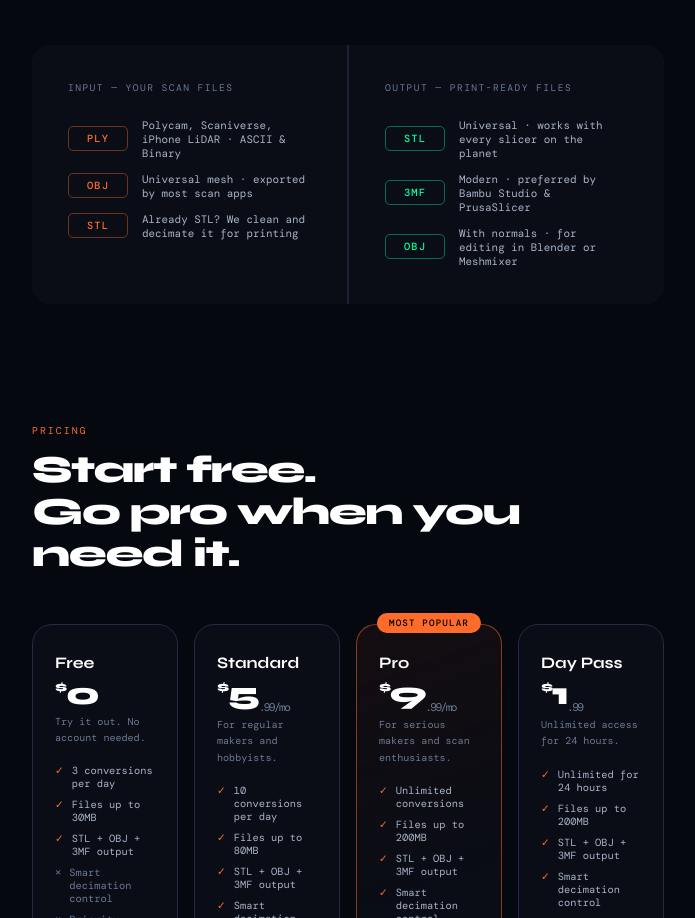
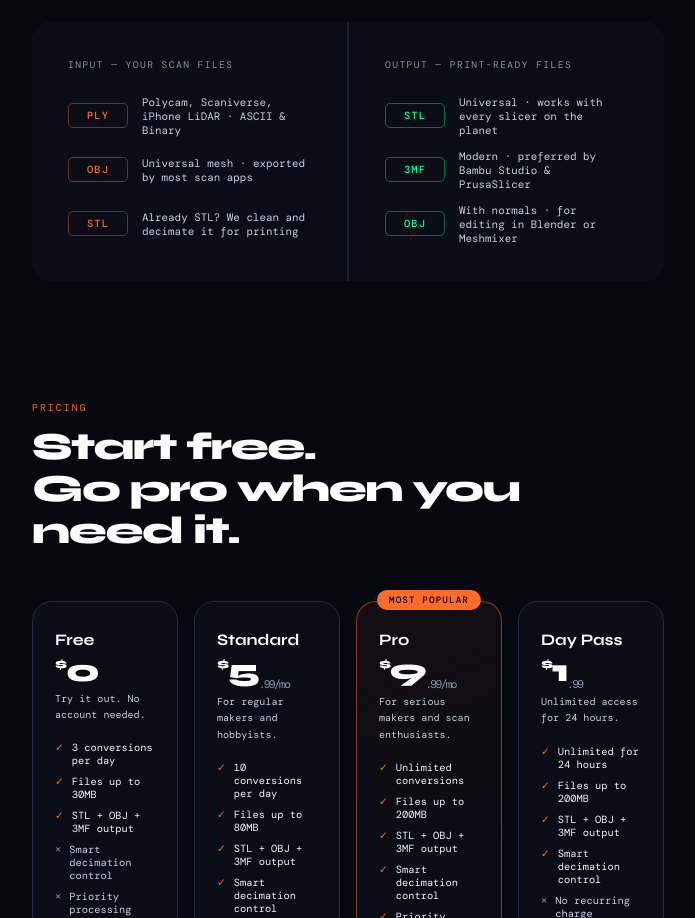
Before and after one commit to flywellco/meshthis, a plain HTML site: page index.html in a window 1280 px wide. Shown: the part 1882-2800 px from the top of the page, without its empty margins (292-987 px from the left). Drawn offline with nearby package versions, Linux system fonts and the light colour scheme; a script that the page names is missing; a web font is replaced by a local one.

Commit message:
Add files via upload

```diff
--- a/index.html
+++ b/index.html
@@ -28,8 +28,8 @@
   --green:   #00ff9d;
   --red:     #ff3a3a;
   --text:    #f0f4ff;
-  --muted:   #a8b4c8;
-  --dim:     #6b7a94;
+  --muted:   #c8d0e0;
+  --dim:     #8895aa;
   --mono:    'DM Mono', monospace;
   --display: 'Syne', sans-serif;
 }
@@ -750,7 +750,7 @@ header {
 
   <div class="hero">
     <h1 class="hero-title">Turn your 3D scan<br><span>into something real.</span></h1>
-    <p class="hero-sub">Drop your scan. Mesh it. Print it. &nbsp;·&nbsp; PLY · OBJ · STL → STL · OBJ · 3MF &nbsp;·&nbsp; 100% in your browser</p>
+    <p class="hero-sub">Drop your scan. Mesh it. Print it. PLY · OBJ · STL → STL · OBJ · 3MF<br>100% in your browser</p>
   </div>
 
   <!-- Decimate control -->
@@ -893,26 +893,26 @@ header {
     <div class="fade-up">
       <p style="font-size:0.62rem;letter-spacing:0.2em;text-transform:uppercase;color:var(--orange);margin-bottom:12px;">How it works</p>
       <h2 style="font-family:var(--display);font-size:clamp(1.8rem,3vw,2.6rem);font-weight:800;letter-spacing:-0.04em;color:#fff;line-height:1.1;margin-bottom:16px;">Three steps.<br>One printable file.</h2>
-      <p style="font-size:0.8rem;color:var(--muted);line-height:1.8;max-width:480px;">No MeshLab. No CloudCompare. No PhD. Just drop your scan and go.</p>
-    </div>
-    <div class="fade-up" style="display:grid;grid-template-columns:repeat(3,1fr);gap:2px;margin-top:48px;background:var(--border);border-radius:20px;overflow:hidden;">
+      <p style="font-size:0.8rem;color:var(--muted);line-height:1.8;max-width:600px;white-space:nowrap;">No MeshLab. No CloudCompare. No PhD. Just drop your scan and go.</p>
+    </div>
+    <div class="fade-up mobile-1col" style="display:grid;grid-template-columns:repeat(3,1fr);gap:2px;margin-top:48px;background:var(--border);border-radius:20px;overflow:hidden;">
       <div style="background:var(--s1);padding:36px 28px;">
-        <div style="font-family:var(--display);font-size:3.5rem;font-weight:800;color:rgba(255,107,43,0.08);letter-spacing:-0.06em;line-height:1;margin-bottom:16px;user-select:none;">01</div>
-        <div style="width:40px;height:40px;background:rgba(255,107,43,0.1);border:1px solid rgba(255,107,43,0.2);border-radius:10px;display:flex;align-items:center;justify-content:center;margin-bottom:14px;font-size:1.1rem;">📱</div>
+        <div style="font-family:var(--display);font-size:3.5rem;font-weight:800;color:#ff6b2b;letter-spacing:-0.06em;line-height:1;margin-bottom:16px;user-select:none;">01</div>
+        <div style="width:40px;height:40px;background:rgba(255,107,43,0.25);border:1px solid rgba(255,107,43,0.5);border-radius:10px;display:flex;align-items:center;justify-content:center;margin-bottom:14px;font-size:1.1rem;">📱</div>
         <div style="font-family:var(--display);font-size:0.95rem;font-weight:700;color:#fff;margin-bottom:8px;">Scan anything</div>
         <div style="font-size:0.7rem;color:var(--muted);line-height:1.7;margin-bottom:12px;">Use the LiDAR scanner in your iPhone Pro or iPad Pro. Any scanning app works — export the mesh file when done.</div>
         <div style="display:flex;gap:6px;flex-wrap:wrap;"><span style="font-size:0.58rem;padding:3px 8px;border-radius:4px;border:1px solid var(--border2);color:var(--dim);">Polycam</span><span style="font-size:0.58rem;padding:3px 8px;border-radius:4px;border:1px solid var(--border2);color:var(--dim);">Scaniverse</span><span style="font-size:0.58rem;padding:3px 8px;border-radius:4px;border:1px solid var(--border2);color:var(--dim);">RealityScan</span></div>
       </div>
       <div style="background:var(--s1);padding:36px 28px;">
-        <div style="font-family:var(--display);font-size:3.5rem;font-weight:800;color:rgba(255,107,43,0.08);letter-spacing:-0.06em;line-height:1;margin-bottom:16px;user-select:none;">02</div>
-        <div style="width:40px;height:40px;background:rgba(255,107,43,0.1);border:1px solid rgba(255,107,43,0.2);border-radius:10px;display:flex;align-items:center;justify-content:center;margin-bottom:14px;font-size:1.1rem;">⬆</div>
+        <div style="font-family:var(--display);font-size:3.5rem;font-weight:800;color:#ff6b2b;letter-spacing:-0.06em;line-height:1;margin-bottom:16px;user-select:none;">02</div>
+        <div style="width:40px;height:40px;background:rgba(255,107,43,0.25);border:1px solid rgba(255,107,43,0.5);border-radius:10px;display:flex;align-items:center;justify-content:center;margin-bottom:14px;font-size:1.1rem;">⬆</div>
         <div style="font-family:var(--display);font-size:0.95rem;font-weight:700;color:#fff;margin-bottom:8px;">Drop the file</div>
         <div style="font-size:0.7rem;color:var(--muted);line-height:1.7;margin-bottom:12px;">Drag your PLY, OBJ, or STL onto MeshThis above. Smart decimation trims millions of triangles to what your printer actually needs.</div>
         <div style="display:flex;gap:6px;flex-wrap:wrap;"><span style="font-size:0.58rem;padding:3px 8px;border-radius:4px;border:1px solid var(--border2);color:var(--dim);">.ply</span><span style="font-size:0.58rem;padding:3px 8px;border-radius:4px;border:1px solid var(--border2);color:var(--dim);">.obj</span><span style="font-size:0.58rem;padding:3px 8px;border-radius:4px;border:1px solid var(--border2);color:var(--dim);">.stl</span></div>
       </div>
       <div style="background:var(--s1);padding:36px 28px;">
-        <div style="font-family:var(--display);font-size:3.5rem;font-weight:800;color:rgba(255,107,43,0.08);letter-spacing:-0.06em;line-height:1;margin-bottom:16px;user-select:none;">03</div>
-        <div style="width:40px;height:40px;background:rgba(255,107,43,0.1);border:1px solid rgba(255,107,43,0.2);border-radius:10px;display:flex;align-items:center;justify-content:center;margin-bottom:14px;font-size:1.1rem;">🖨</div>
+        <div style="font-family:var(--display);font-size:3.5rem;font-weight:800;color:#ff6b2b;letter-spacing:-0.06em;line-height:1;margin-bottom:16px;user-select:none;">03</div>
+        <div style="width:40px;height:40px;background:rgba(255,107,43,0.25);border:1px solid rgba(255,107,43,0.5);border-radius:10px;display:flex;align-items:center;justify-content:center;margin-bottom:14px;font-size:1.1rem;">🖨</div>
         <div style="font-family:var(--display);font-size:0.95rem;font-weight:700;color:#fff;margin-bottom:8px;">Print it</div>
         <div style="font-size:0.7rem;color:var(--muted);line-height:1.7;margin-bottom:12px;">Download a clean, slicer-ready STL or 3MF. Open straight in Bambu Studio, PrusaSlicer, or Cura and hit print.</div>
         <div style="display:flex;gap:6px;flex-wrap:wrap;"><span style="font-size:0.58rem;padding:3px 8px;border-radius:4px;border:1px solid var(--border2);color:var(--dim);">Bambu Studio</span><span style="font-size:0.58rem;padding:3px 8px;border-radius:4px;border:1px solid var(--border2);color:var(--dim);">PrusaSlicer</span><span style="font-size:0.58rem;padding:3px 8px;border-radius:4px;border:1px solid var(--border2);color:var(--dim);">Cura</span></div>
@@ -926,18 +926,18 @@ header {
       <p style="font-size:0.62rem;letter-spacing:0.2em;text-transform:uppercase;color:var(--orange);margin-bottom:12px;">Supported formats</p>
       <h2 style="font-family:var(--display);font-size:clamp(1.8rem,3vw,2.6rem);font-weight:800;letter-spacing:-0.04em;color:#fff;line-height:1.1;margin-bottom:16px;">Works with every<br>scan app export.</h2>
     </div>
-    <div class="fade-up" style="display:grid;grid-template-columns:1fr 1fr;gap:2px;margin-top:48px;background:var(--border);border-radius:20px;overflow:hidden;">
-      <div style="background:var(--s1);padding:36px;">
+    <div class="fade-up mobile-1col" style="display:grid;grid-template-columns:1fr 1fr;gap:2px;margin-top:48px;background:var(--border);border-radius:20px;overflow:hidden;">
+      <div style="background:var(--s1);padding:36px;display:flex;flex-direction:column;">
         <div style="font-size:0.6rem;letter-spacing:0.15em;text-transform:uppercase;color:var(--dim);margin-bottom:24px;">Input — your scan files</div>
-        <div style="display:flex;flex-direction:column;gap:12px;">
+        <div style="display:grid;grid-template-rows:1fr 1fr 1fr;gap:12px;flex:1;">
           <div style="display:flex;align-items:center;gap:14px;"><span style="font-size:0.65rem;font-weight:500;letter-spacing:0.1em;padding:5px 10px;border-radius:5px;border:1px solid rgba(255,107,43,0.4);color:var(--orange);min-width:60px;text-align:center;">PLY</span><span style="font-size:0.68rem;color:var(--muted);">Polycam, Scaniverse, iPhone LiDAR · ASCII & Binary</span></div>
           <div style="display:flex;align-items:center;gap:14px;"><span style="font-size:0.65rem;font-weight:500;letter-spacing:0.1em;padding:5px 10px;border-radius:5px;border:1px solid rgba(255,107,43,0.4);color:var(--orange);min-width:60px;text-align:center;">OBJ</span><span style="font-size:0.68rem;color:var(--muted);">Universal mesh · exported by most scan apps</span></div>
           <div style="display:flex;align-items:center;gap:14px;"><span style="font-size:0.65rem;font-weight:500;letter-spacing:0.1em;padding:5px 10px;border-radius:5px;border:1px solid rgba(255,107,43,0.4);color:var(--orange);min-width:60px;text-align:center;">STL</span><span style="font-size:0.68rem;color:var(--muted);">Already STL? We clean and decimate it for printing</span></div>
         </div>
       </div>
-      <div style="background:var(--s1);padding:36px;">
+      <div style="background:var(--s1);padding:36px;display:flex;flex-direction:column;">
         <div style="font-size:0.6rem;letter-spacing:0.15em;text-transform:uppercase;color:var(--dim);margin-bottom:24px;">Output — print-ready files</div>
-        <div style="display:flex;flex-direction:column;gap:12px;">
+        <div style="display:grid;grid-template-rows:1fr 1fr 1fr;gap:12px;flex:1;">
           <div style="display:flex;align-items:center;gap:14px;"><span style="font-size:0.65rem;font-weight:500;letter-spacing:0.1em;padding:5px 10px;border-radius:5px;border:1px solid rgba(0,255,157,0.4);color:var(--green);min-width:60px;text-align:center;">STL</span><span style="font-size:0.68rem;color:var(--muted);">Universal · works with every slicer on the planet</span></div>
           <div style="display:flex;align-items:center;gap:14px;"><span style="font-size:0.65rem;font-weight:500;letter-spacing:0.1em;padding:5px 10px;border-radius:5px;border:1px solid rgba(0,255,157,0.4);color:var(--green);min-width:60px;text-align:center;">3MF</span><span style="font-size:0.68rem;color:var(--muted);">Modern · preferred by Bambu Studio & PrusaSlicer</span></div>
           <div style="display:flex;align-items:center;gap:14px;"><span style="font-size:0.65rem;font-weight:500;letter-spacing:0.1em;padding:5px 10px;border-radius:5px;border:1px solid rgba(0,255,157,0.4);color:var(--green);min-width:60px;text-align:center;">OBJ</span><span style="font-size:0.68rem;color:var(--muted);">With normals · for editing in Blender or Meshmixer</span></div>
@@ -952,30 +952,30 @@ header {
       <p style="font-size:0.62rem;letter-spacing:0.2em;text-transform:uppercase;color:var(--orange);margin-bottom:12px;">Pricing</p>
       <h2 style="font-family:var(--display);font-size:clamp(1.8rem,3vw,2.6rem);font-weight:800;letter-spacing:-0.04em;color:#fff;line-height:1.1;margin-bottom:16px;">Start free.<br>Go pro when you need it.</h2>
     </div>
-    <div class="fade-up" style="display:grid;grid-template-columns:repeat(4,1fr);gap:16px;margin-top:48px;">
+    <div class="fade-up mobile-1col" style="display:grid;grid-template-columns:repeat(4,1fr);gap:16px;margin-top:48px;">
       <div style="background:var(--s1);border:1px solid var(--border2);border-radius:20px;padding:28px 22px;display:flex;flex-direction:column;">
         <div style="font-family:var(--display);font-size:1rem;font-weight:700;color:#fff;margin-bottom:6px;">Free</div>
         <div style="font-family:var(--display);font-size:2rem;font-weight:800;color:#fff;letter-spacing:-0.05em;line-height:1;margin-bottom:4px;"><sup style="font-size:0.9rem;vertical-align:super;">$</sup>0</div>
-        <div style="font-size:0.63rem;color:var(--dim);margin-bottom:18px;line-height:1.6;">Try it out. No account needed.</div>
+        <div style="font-size:0.63rem;color:var(--muted);margin-bottom:18px;line-height:1.6;">Try it out. No account needed.</div>
         <ul style="list-style:none;display:flex;flex-direction:column;gap:8px;margin-bottom:22px;padding:0;flex:1;">
-          <li style="font-size:0.65rem;color:var(--muted);display:flex;gap:8px;"><span style="color:var(--orange);flex-shrink:0;">✓</span>3 conversions per day</li>
-          <li style="font-size:0.65rem;color:var(--muted);display:flex;gap:8px;"><span style="color:var(--orange);flex-shrink:0;">✓</span>Files up to 30MB</li>
-          <li style="font-size:0.65rem;color:var(--muted);display:flex;gap:8px;"><span style="color:var(--orange);flex-shrink:0;">✓</span>STL + OBJ + 3MF output</li>
-          <li style="font-size:0.65rem;color:var(--dim);display:flex;gap:8px;"><span style="color:var(--dim);flex-shrink:0;">×</span>Smart decimation control</li>
-          <li style="font-size:0.65rem;color:var(--dim);display:flex;gap:8px;"><span style="color:var(--dim);flex-shrink:0;">×</span>Priority processing</li>
+          <li style="font-size:0.65rem;color:var(--text);display:flex;gap:8px;"><span style="color:var(--orange);flex-shrink:0;">✓</span>3 conversions per day</li>
+          <li style="font-size:0.65rem;color:var(--text);display:flex;gap:8px;"><span style="color:var(--orange);flex-shrink:0;">✓</span>Files up to 30MB</li>
+          <li style="font-size:0.65rem;color:var(--text);display:flex;gap:8px;"><span style="color:var(--orange);flex-shrink:0;">✓</span>STL + OBJ + 3MF output</li>
+          <li style="font-size:0.65rem;color:var(--muted);display:flex;gap:8px;"><span style="color:var(--dim);flex-shrink:0;">×</span>Smart decimation control</li>
+          <li style="font-size:0.65rem;color:var(--muted);display:flex;gap:8px;"><span style="color:var(--dim);flex-shrink:0;">×</span>Priority processing</li>
         </ul>
         <a href="#dropzone" style="display:block;width:100%;font-family:var(--mono);font-size:0.68rem;font-weight:500;letter-spacing:0.08em;text-transform:uppercase;padding:11px;border-radius:8px;background:transparent;color:var(--muted);border:1px solid var(--border2);text-align:center;text-decoration:none;transition:all 0.15s;margin-top:auto;" onmouseover="this.style.borderColor='var(--muted)';this.style.color='var(--text)'" onmouseout="this.style.borderColor='var(--border2)';this.style.color='var(--muted)'">Start free →</a>
       </div>
       <div style="background:var(--s1);border:1px solid var(--border2);border-radius:20px;padding:28px 22px;display:flex;flex-direction:column;">
         <div style="font-family:var(--display);font-size:1rem;font-weight:700;color:#fff;margin-bottom:6px;">Standard</div>
         <div style="font-family:var(--display);font-size:2rem;font-weight:800;color:#fff;letter-spacing:-0.05em;line-height:1;margin-bottom:4px;"><sup style="font-size:0.9rem;vertical-align:super;">$</sup>5<sub style="font-size:0.7rem;font-family:var(--mono);color:var(--dim);font-weight:400;">.99/mo</sub></div>
-        <div style="font-size:0.63rem;color:var(--dim);margin-bottom:18px;line-height:1.6;">For regular makers and hobbyists.</div>
+        <div style="font-size:0.63rem;color:var(--muted);margin-bottom:18px;line-height:1.6;">For regular makers and hobbyists.</div>
         <ul style="list-style:none;display:flex;flex-direction:column;gap:8px;margin-bottom:22px;padding:0;flex:1;">
-          <li style="font-size:0.65rem;color:var(--muted);display:flex;gap:8px;"><span style="color:var(--orange);flex-shrink:0;">✓</span>10 conversions per day</li>
-          <li style="font-size:0.65rem;color:var(--muted);display:flex;gap:8px;"><span style="color:var(--orange);flex-shrink:0;">✓</span>Files up to 80MB</li>
-          <li style="font-size:0.65rem;color:var(--muted);display:flex;gap:8px;"><span style="color:var(--orange);flex-shrink:0;">✓</span>STL + OBJ + 3MF output</li>
-          <li style="font-size:0.65rem;color:var(--muted);display:flex;gap:8px;"><span style="color:var(--orange);flex-shrink:0;">✓</span>Smart decimation control</li>
-          <li style="font-size:0.65rem;color:var(--dim);display:flex;gap:8px;"><span style="color:var(--dim);flex-shrink:0;">×</span>Priority processing</li>
+          <li style="font-size:0.65rem;color:var(--text);display:flex;gap:8px;"><span style="color:var(--orange);flex-shrink:0;">✓</span>10 conversions per day</li>
+          <li style="font-size:0.65rem;color:var(--text);display:flex;gap:8px;"><span style="color:var(--orange);flex-shrink:0;">✓</span>Files up to 80MB</li>
+          <li style="font-size:0.65rem;color:var(--text);display:flex;gap:8px;"><span style="color:var(--orange);flex-shrink:0;">✓</span>STL + OBJ + 3MF output</li>
+          <li style="font-size:0.65rem;color:var(--text);display:flex;gap:8px;"><span style="color:var(--orange);flex-shrink:0;">✓</span>Smart decimation control</li>
+          <li style="font-size:0.65rem;color:var(--muted);display:flex;gap:8px;"><span style="color:var(--dim);flex-shrink:0;">×</span>Priority processing</li>
         </ul>
         <a href="#" onclick="paddleCheckout('standard');return false;" style="display:block;width:100%;font-family:var(--mono);font-size:0.68rem;font-weight:500;letter-spacing:0.08em;text-transform:uppercase;padding:11px;border-radius:8px;background:transparent;color:var(--muted);border:1px solid var(--border2);text-align:center;text-decoration:none;transition:all 0.15s;margin-top:auto;" onmouseover="this.style.borderColor='var(--muted)';this.style.color='var(--text)'" onmouseout="this.style.borderColor='var(--border2)';this.style.color='var(--muted)'">Get Standard →</a>
       </div>
@@ -983,26 +983,26 @@ header {
         <div style="position:absolute;top:-12px;left:50%;transform:translateX(-50%);font-size:0.58rem;letter-spacing:0.12em;text-transform:uppercase;padding:4px 12px;border-radius:99px;background:var(--orange);color:#000;font-weight:500;white-space:nowrap;">Most popular</div>
         <div style="font-family:var(--display);font-size:1rem;font-weight:700;color:#fff;margin-bottom:6px;">Pro</div>
         <div style="font-family:var(--display);font-size:2rem;font-weight:800;color:#fff;letter-spacing:-0.05em;line-height:1;margin-bottom:4px;"><sup style="font-size:0.9rem;vertical-align:super;">$</sup>9<sub style="font-size:0.7rem;font-family:var(--mono);color:var(--dim);font-weight:400;">.99/mo</sub></div>
-        <div style="font-size:0.63rem;color:var(--dim);margin-bottom:18px;line-height:1.6;">For serious makers and scan enthusiasts.</div>
+        <div style="font-size:0.63rem;color:var(--muted);margin-bottom:18px;line-height:1.6;">For serious makers and scan enthusiasts.</div>
         <ul style="list-style:none;display:flex;flex-direction:column;gap:8px;margin-bottom:22px;padding:0;flex:1;">
-          <li style="font-size:0.65rem;color:var(--muted);display:flex;gap:8px;"><span style="color:var(--orange);flex-shrink:0;">✓</span>Unlimited conversions</li>
-          <li style="font-size:0.65rem;color:var(--muted);display:flex;gap:8px;"><span style="color:var(--orange);flex-shrink:0;">✓</span>Files up to 200MB</li>
-          <li style="font-size:0.65rem;color:var(--muted);display:flex;gap:8px;"><span style="color:var(--orange);flex-shrink:0;">✓</span>STL + OBJ + 3MF output</li>
-          <li style="font-size:0.65rem;color:var(--muted);display:flex;gap:8px;"><span style="color:var(--orange);flex-shrink:0;">✓</span>Smart decimation control</li>
-          <li style="font-size:0.65rem;color:var(--muted);display:flex;gap:8px;"><span style="color:var(--orange);flex-shrink:0;">✓</span>Priority processing</li>
+          <li style="font-size:0.65rem;color:var(--text);display:flex;gap:8px;"><span style="color:var(--orange);flex-shrink:0;">✓</span>Unlimited conversions</li>
+          <li style="font-size:0.65rem;color:var(--text);display:flex;gap:8px;"><span style="color:var(--orange);flex-shrink:0;">✓</span>Files up to 200MB</li>
+          <li style="font-size:0.65rem;color:var(--text);display:flex;gap:8px;"><span style="color:var(--orange);flex-shrink:0;">✓</span>STL + OBJ + 3MF output</li>
+          <li style="font-size:0.65rem;color:var(--text);display:flex;gap:8px;"><span style="color:var(--orange);flex-shrink:0;">✓</span>Smart decimation control</li>
+          <li style="font-size:0.65rem;color:var(--text);display:flex;gap:8px;"><span style="color:var(--orange);flex-shrink:0;">✓</span>Priority processing</li>
         </ul>
         <a href="#" onclick="paddleCheckout('pro');return false;" style="display:block;width:100%;font-family:var(--mono);font-size:0.68rem;font-weight:500;letter-spacing:0.08em;text-transform:uppercase;padding:11px;border-radius:8px;background:var(--orange);color:#000;border:1px solid transparent;text-align:center;text-decoration:none;transition:all 0.15s;margin-top:auto;" onmouseover="this.style.background='#ff8550'" onmouseout="this.style.background='var(--orange)'">Get Pro →</a>
       </div>
       <div style="background:var(--s1);border:1px solid var(--border2);border-radius:20px;padding:28px 22px;display:flex;flex-direction:column;">
         <div style="font-family:var(--display);font-size:1rem;font-weight:700;color:#fff;margin-bottom:6px;">Day Pass</div>
         <div style="font-family:var(--display);font-size:2rem;font-weight:800;color:#fff;letter-spacing:-0.05em;line-height:1;margin-bottom:4px;"><sup style="font-size:0.9rem;vertical-align:super;">$</sup>1<sub style="font-size:0.7rem;font-family:var(--mono);color:var(--dim);font-weight:400;">.99</sub></div>
-        <div style="font-size:0.63rem;color:var(--dim);margin-bottom:18px;line-height:1.6;">Unlimited access for 24 hours.</div>
+        <div style="font-size:0.63rem;color:var(--muted);margin-bottom:18px;line-height:1.6;">Unlimited access for 24 hours.</div>
         <ul style="list-style:none;display:flex;flex-direction:column;gap:8px;margin-bottom:22px;padding:0;flex:1;">
-          <li style="font-size:0.65rem;color:var(--muted);display:flex;gap:8px;"><span style="color:var(--orange);flex-shrink:0;">✓</span>Unlimited for 24 hours</li>
-          <li style="font-size:0.65rem;color:var(--muted);display:flex;gap:8px;"><span style="color:var(--orange);flex-shrink:0;">✓</span>Files up to 200MB</li>
-          <li style="font-size:0.65rem;color:var(--muted);display:flex;gap:8px;"><span style="color:var(--orange);flex-shrink:0;">✓</span>STL + OBJ + 3MF output</li>
-          <li style="font-size:0.65rem;color:var(--muted);display:flex;gap:8px;"><span style="color:var(--orange);flex-shrink:0;">✓</span>Smart decimation control</li>
-          <li style="font-size:0.65rem;color:var(--dim);display:flex;gap:8px;"><span style="color:var(--dim);flex-shrink:0;">×</span>No recurring charge</li>
+          <li style="font-size:0.65rem;color:var(--text);display:flex;gap:8px;"><span style="color:var(--orange);flex-shrink:0;">✓</span>Unlimited for 24 hours</li>
+          <li style="font-size:0.65rem;color:var(--text);display:flex;gap:8px;"><span style="color:var(--orange);flex-shrink:0;">✓</span>Files up to 200MB</li>
+          <li style="font-size:0.65rem;color:var(--text);display:flex;gap:8px;"><span style="color:var(--orange);flex-shrink:0;">✓</span>STL + OBJ + 3MF output</li>
+          <li style="font-size:0.65rem;color:var(--text);display:flex;gap:8px;"><span style="color:var(--orange);flex-shrink:0;">✓</span>Smart decimation control</li>
+          <li style="font-size:0.65rem;color:var(--muted);display:flex;gap:8px;"><span style="color:var(--dim);flex-shrink:0;">×</span>No recurring charge</li>
         </ul>
         <a href="#" onclick="paddleCheckout('daypass');return false;" style="display:block;width:100%;font-family:var(--mono);font-size:0.68rem;font-weight:500;letter-spacing:0.08em;text-transform:uppercase;padding:11px;border-radius:8px;background:transparent;color:var(--muted);border:1px solid var(--border2);text-align:center;text-decoration:none;transition:all 0.15s;margin-top:auto;" onmouseover="this.style.borderColor='var(--muted)';this.style.color='var(--text)'" onmouseout="this.style.borderColor='var(--border2)';this.style.color='var(--muted)'">Buy day pass →</a>
       </div>
@@ -1015,7 +1015,7 @@ header {
       <p style="font-size:0.62rem;letter-spacing:0.2em;text-transform:uppercase;color:var(--orange);margin-bottom:12px;">Why browser-based</p>
       <h2 style="font-family:var(--display);font-size:clamp(1.8rem,3vw,2.6rem);font-weight:800;letter-spacing:-0.04em;color:#fff;line-height:1.1;margin-bottom:16px;">Your scans stay<br>on your device.</h2>
     </div>
-    <div class="fade-up" style="display:grid;grid-template-columns:repeat(2,1fr);gap:2px;margin-top:48px;background:var(--border);border-radius:20px;overflow:hidden;">
+    <div class="fade-up mobile-1col" style="display:grid;grid-template-columns:repeat(2,1fr);gap:2px;margin-top:48px;background:var(--border);border-radius:20px;overflow:hidden;">
       <div style="background:var(--s1);padding:32px;display:flex;gap:18px;">
         <div style="width:40px;height:40px;flex-shrink:0;background:rgba(255,107,43,0.08);border:1px solid rgba(255,107,43,0.15);border-radius:10px;display:flex;align-items:center;justify-content:center;font-size:1.1rem;">🔒</div>
         <div><div style="font-family:var(--display);font-size:0.9rem;font-weight:700;color:#fff;margin-bottom:6px;">Zero uploads</div><div style="font-size:0.68rem;color:var(--muted);line-height:1.7;">Your scan files never leave your machine. Everything processes via WebAssembly inside your browser tab. No cloud, no server, no data retention.</div></div>
```
